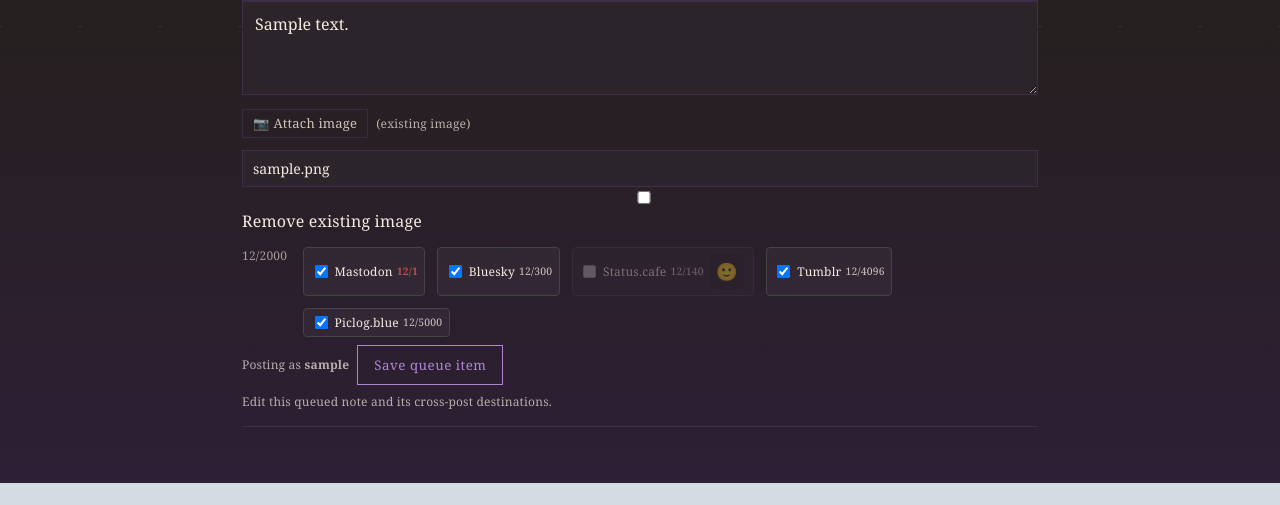
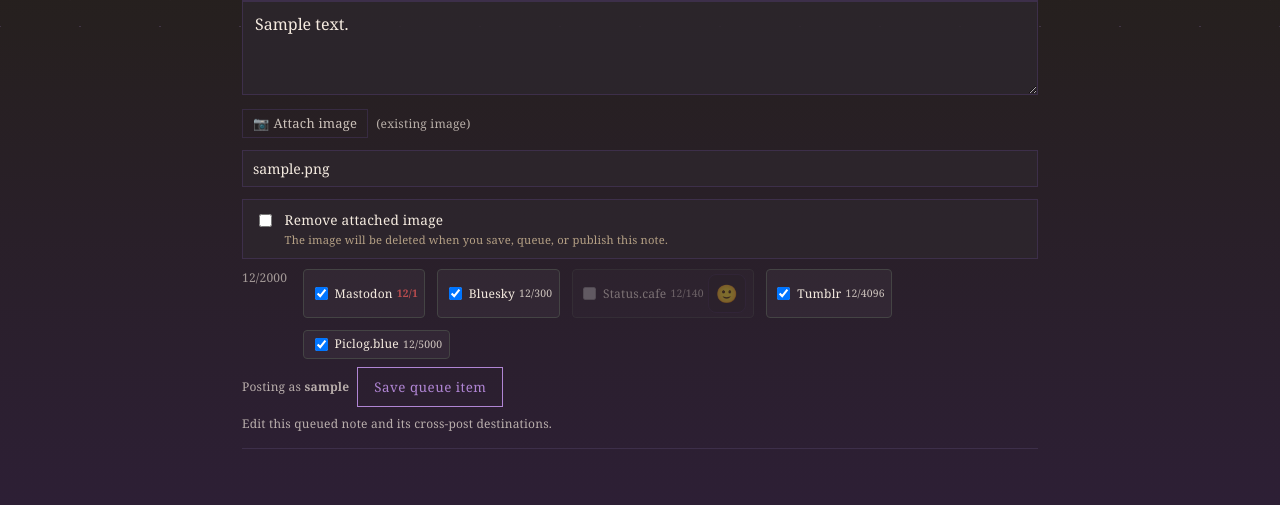
Before and after one commit to meadowingc/aether, a Django app: page /queue/1/edit/ in a window 1280 px wide. Shown: the part 741-1246 px from the top of the page. Before the commit the page ends 1224 px from the top, so only its background shows below. Run offline with Django 5.2, Linux system fonts and the light colour scheme; a user stored in the database is signed in; tables that the repository leaves empty hold one stand-in row (values such as "Sample post"); grey boxes marked "Sample" are stand-in pictures.

Commit message:
add to queue from draft editor

```diff
--- a/aether_notes/static/aether_notes/shared.css
+++ b/aether_notes/static/aether_notes/shared.css
@@ -87,6 +87,38 @@
   display: block;
 }
 
+.image-remove-option {
+  display: flex;
+  align-items: flex-start;
+  gap: 0.6rem;
+  padding: 0.65rem 0.75rem;
+  border: 1px solid var(--border);
+  background: var(--card-bg);
+  cursor: pointer;
+}
+.image-remove-option input {
+  margin-top: 0.2rem;
+  accent-color: var(--accent);
+}
+.image-remove-option span {
+  display: flex;
+  flex-direction: column;
+  gap: 0.15rem;
+}
+.image-remove-option strong {
+  font-size: 0.85rem;
+  font-weight: 500;
+}
+.image-remove-option small {
+  color: var(--muted);
+  font-size: 0.7rem;
+  line-height: 1.35;
+}
+.image-remove-option:has(input:checked) {
+  border-color: var(--accent);
+  background: rgba(124, 82, 149, 0.1);
+}
+
 .queue-settings,
 .queue-actions,
 .queue-settings-form {
--- a/aether_notes/templates/aether_notes/_note_form.html
+++ b/aether_notes/templates/aether_notes/_note_form.html
@@ -16,10 +16,16 @@
     <div id="image_alt_row" class="image-alt-row" style="display:none">
       <label class="sr-only" for="note_image_alt">Image alt text</label>
       <input type="text" id="note_image_alt" name="image_alt" value="{{ image_alt_value|default:'' }}" placeholder="Describe the image (alt text)" maxlength="1000" autocomplete="off">
-      {% if has_existing_image %}
-        <label><input type="checkbox" name="remove_image" value="1"> Remove existing image</label>
-      {% endif %}
     </div>
+    {% if has_existing_image %}
+      <label class="image-remove-option" for="remove_existing_image">
+        <input type="checkbox" id="remove_existing_image" name="remove_image" value="1">
+        <span>
+          <strong>Remove attached image</strong>
+          <small>The image will be deleted when you save, queue, or publish this note.</small>
+        </span>
+      </label>
+    {% endif %}
   {% endif %}
   <div class="counter-row">
     <span id="note_counter" class="char-counter">0/2000</span>
@@ -94,7 +100,7 @@
   {% if errors %}
     <p class="error">{{ errors }}</p>
   {% endif %}
-  <p class="hint">{% if queue_entry %}Edit this queued note and its cross-post destinations.{% elif is_edit %}Edit your draft. You can save changes or throw it.{% else %}Public for ~7 days. Please avoid personal info.{% endif %}</p>
+  <p class="hint">{% if queue_entry %}Edit this queued note and its cross-post destinations.{% elif is_edit %}Edit your draft. You can save it, add it to the queue, or throw it now.{% else %}Public for ~7 days. Please avoid personal info.{% endif %}</p>
 </form>
 
 <style>
@@ -896,13 +902,15 @@
     const piclogToggle = document.getElementById('piclog_blue_toggle');
     const statusCafeToggle = document.getElementById('status_cafe_toggle');
     const statusCafeCheckbox = document.getElementById('xp_status_cafe');
+    const removeExisting = document.getElementById('remove_existing_image');
     if (!fileInput) return;
 
     const hasExistingImage = fileInput.closest('form')?.dataset.hasExistingImage === '1';
     function updateUI() {
-      const hasFile = (fileInput.files && fileInput.files.length > 0) || hasExistingImage;
+      const hasNewFile = fileInput.files && fileInput.files.length > 0;
+      const removesExisting = removeExisting?.checked;
+      const hasFile = hasNewFile || (hasExistingImage && !removesExisting);
       if (hasFile) {
-        const hasNewFile = fileInput.files && fileInput.files.length > 0;
         filenameSpan.textContent = hasNewFile ? fileInput.files[0].name : '(existing image)';
         clearBtn.style.display = hasNewFile ? '' : 'none';
         if (altRow) altRow.style.display = '';
@@ -921,7 +929,15 @@
       }
     }
 
-    fileInput.addEventListener('change', updateUI);
+    fileInput.addEventListener('change', function() {
+      if (removeExisting && fileInput.files && fileInput.files.length > 0) {
+        removeExisting.checked = false;
+      }
+      updateUI();
+    });
+    if (removeExisting) {
+      removeExisting.addEventListener('change', updateUI);
+    }
     if (clearBtn) {
       clearBtn.addEventListener('click', function() {
         fileInput.value = '';
--- a/aether_notes/templates/aether_notes/edit_draft.html
+++ b/aether_notes/templates/aether_notes/edit_draft.html
@@ -11,7 +11,7 @@
       <p class="hint">Image already attached{% if draft.image_alt %} — alt: "{{ draft.image_alt }}"{% endif %}</p>
     </div>
   {% endif %}
-  {% include "aether_notes/_note_form.html" with form_action=request.path note_text=draft.text image_alt_value=draft.image_alt submit_label="Throw" show_save_draft=False is_edit=True has_existing_image=draft.image errors=error|default_if_none:"" device_id=draft.created_device_id user=request.user profile=request.user.profile|default_if_none:"" %}
+  {% include "aether_notes/_note_form.html" with form_action=request.path note_text=draft.text image_alt_value=draft.image_alt submit_label="Throw" show_save_draft=False show_add_queue=True is_edit=True has_existing_image=draft.image errors=error|default_if_none:"" device_id=draft.created_device_id user=request.user profile=request.user.profile|default_if_none:"" %}
   {% if saved %}
     <p class="hint ok">Draft saved.</p>
   {% endif %}
--- a/aether_notes/views.py
+++ b/aether_notes/views.py
@@ -144,6 +144,10 @@ def edit_draft(request, pk):
                 draft, text, request.user, request, as_draft=False
             )
             return redirect("index")
+        elif "add_queue" in request.POST:
+            _enqueue_note(draft, text, request.user, request)
+            messages.success(request, "Draft added to your queue.")
+            return redirect("queue_list")
         else:
             save_unpublished_note(
                 draft,
@@ -167,6 +171,38 @@ def _queue_settings_for(user):
 def _lock_queue(user):
     PostQueueSettings.objects.filter(user=user).update(paused=F("paused"))
     return PostQueueSettings.objects.get(user=user)
+
+
+def _enqueue_note(note, text, user, request):
+    _queue_settings_for(user)
+    with transaction.atomic():
+        queue_settings = _lock_queue(user)
+        queue_was_empty = not QueuedNote.objects.filter(user=user).exists()
+        save_unpublished_note(
+            note,
+            text,
+            uploaded_file=request.FILES.get("image"),
+            image_alt=request.POST.get("image_alt") or note.image_alt or "",
+            remove_image=bool(request.POST.get("remove_image")),
+        )
+        max_position = QueuedNote.objects.filter(user=user).aggregate(Max("position"))[
+            "position__max"
+        ]
+        selection = CrosspostSelection.from_post_data(request.POST)
+        QueuedNote.objects.create(
+            note=note,
+            user=user,
+            position=(max_position or 0) + 1,
+            crosspost_mastodon=selection.mastodon,
+            crosspost_bluesky=selection.bluesky,
+            crosspost_status_cafe=selection.status_cafe,
+            crosspost_tumblr=selection.tumblr,
+            crosspost_piclog_blue=selection.piclog_blue,
+            status_cafe_face=selection.status_cafe_face or "",
+        )
+        if queue_was_empty and not queue_settings.paused:
+            queue_settings.schedule_from()
+            queue_settings.save(update_fields=["next_publish_at"])
 
 
 def _compact_queue(user):
@@ -415,42 +451,14 @@ def create_note(request):
         if not request.user.is_authenticated:
             messages.error(request, "Sign in to add notes to your queue.")
             return redirect(reverse("index"))
-        queue_settings = _queue_settings_for(user)
-        with transaction.atomic():
-            queue_settings = _lock_queue(user)
-            queue_was_empty = not QueuedNote.objects.filter(user=user).exists()
-            new_note = Note(
-                text=text,
-                author=author,
-                user=user,
-                pub_date=timezone.now(),
-                created_device_id=created_device_id,
-            )
-            save_unpublished_note(
-                new_note,
-                text,
-                uploaded_file=request.FILES.get("image"),
-                image_alt=request.POST.get("image_alt") or "",
-                remove_image=False,
-            )
-            max_position = QueuedNote.objects.filter(user=user).aggregate(
-                Max("position")
-            )["position__max"]
-            selection = CrosspostSelection.from_post_data(request.POST)
-            QueuedNote.objects.create(
-                note=new_note,
-                user=user,
-                position=(max_position or 0) + 1,
-                crosspost_mastodon=selection.mastodon,
-                crosspost_bluesky=selection.bluesky,
-                crosspost_status_cafe=selection.status_cafe,
-                crosspost_tumblr=selection.tumblr,
-                crosspost_piclog_blue=selection.piclog_blue,
-                status_cafe_face=selection.status_cafe_face or "",
-            )
-            if queue_was_empty and not queue_settings.paused:
-                queue_settings.schedule_from()
-                queue_settings.save(update_fields=["next_publish_at"])
+        new_note = Note(
+            text=text,
+            author=author,
+            user=user,
+            pub_date=timezone.now(),
+            created_device_id=created_device_id,
+        )
+        _enqueue_note(new_note, text, user, request)
         messages.success(request, "Note added to your queue.")
         return redirect("queue_list")
 
```
Also changed, not shown: aether_notes/tests.py (+37 -0 lines).
